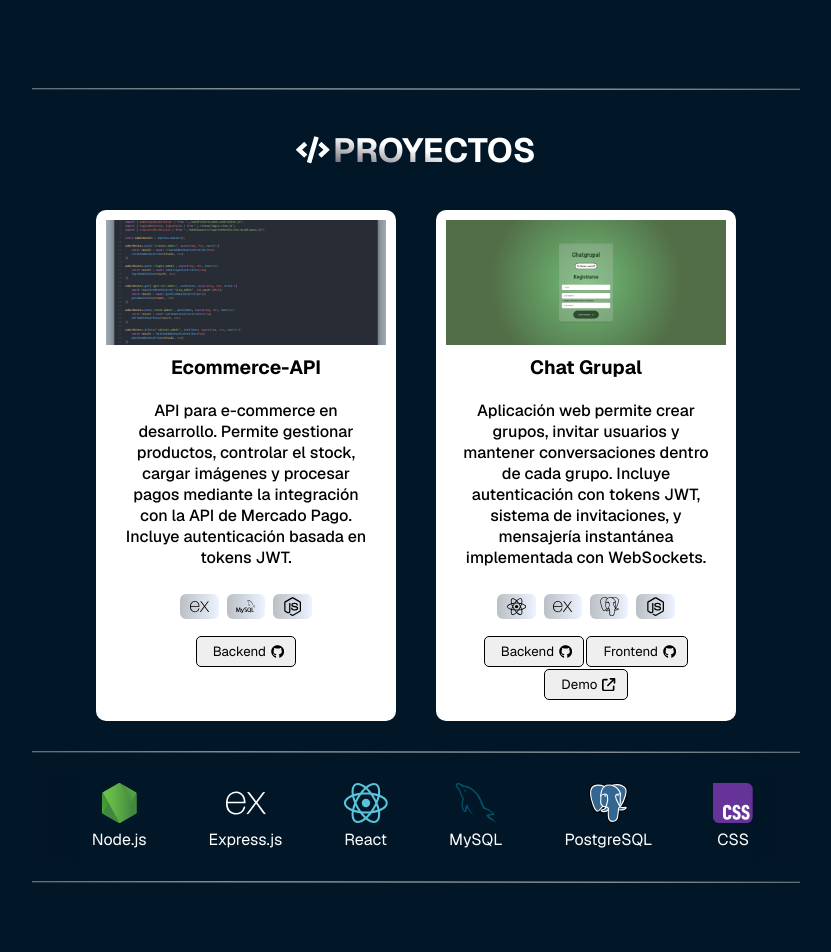
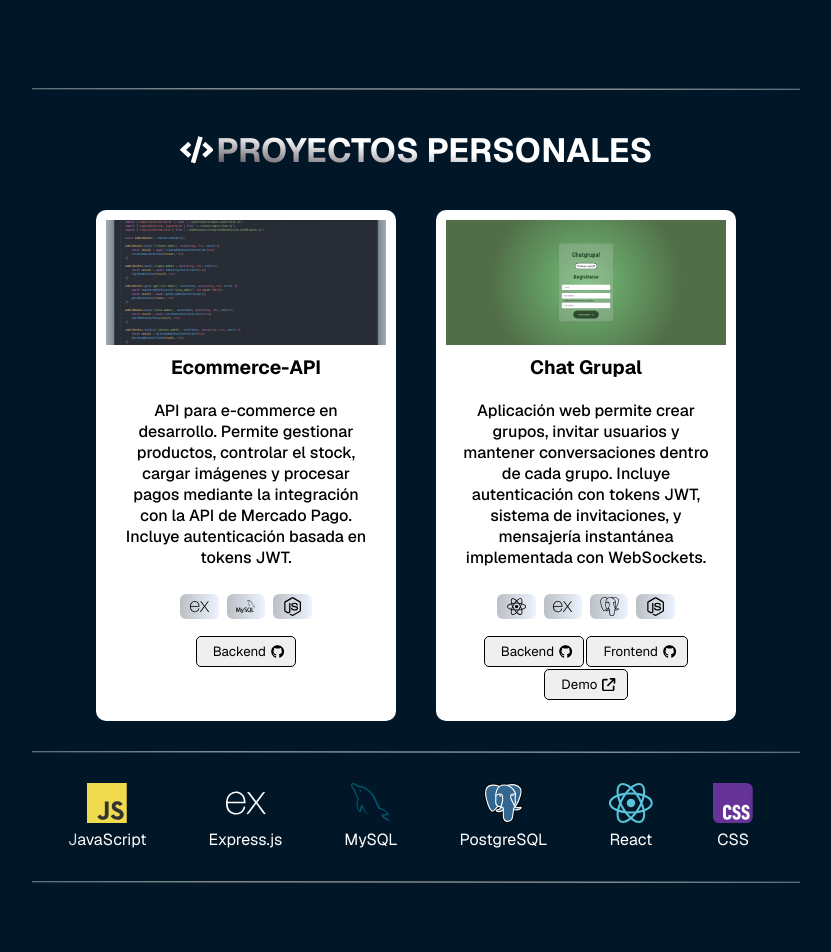
Before and after one commit to Santi-Burgos/portafolio, a React (Create React App) app: page / in a window 1280 px wide. Shown: the part 700-1652 px from the top of the page, without its empty margins (224-1055 px from the left). Built offline with nearby package versions, Linux system fonts and the light colour scheme.

Commit message:
experience in progress

```diff
--- a/src/App.js
+++ b/src/App.js
@@ -20,12 +20,16 @@ function App() {
           <Presentation />
           <div className="section-divider"></div>
         </section>
+
+        <section className='experience' id='experience'>
+
+        </section>
+
         <section className='projects-section' id='projects'>
           <div className='projects-presentation'>
-            <h2 className="gradient-text"><FaCode/><p>PROYECTOS</p></h2>
+            <h2 className="gradient-text"><FaCode/><p>PROYECTOS PERSONALES</p></h2>
           </div>
             <Projects />
-
           <div className="section-divider"></div>
         </section>
         <section className='stack-tech' id='stack'>
--- a/src/ui/carrousel.jsx
+++ b/src/ui/carrousel.jsx
@@ -8,12 +8,12 @@ import reactIcon from "../assets/icons/React_dark.svg";
 import javaScript from "../assets/icons/javascript.svg";
 
 const images = [
+  { src: nodejs, name: "Node.js" },
     {src: javaScript, name: "JavaScript"},
-    { src: nodejs, name: "Node.js" },
     { src: Expressjs, name: "Express.js" },
-    { src: reactIcon, name: "React" },
     { src: mysql, name: "MySQL" },
     { src: postgresql, name: "PostgreSQL" },
+    { src: reactIcon, name: "React" },
     { src: cssIcon, name: "CSS" },
     { src: git, name: "Git" },
 ];
```
Also changed, not shown: src/components/experience.jsx (added, +12 -0 lines).
